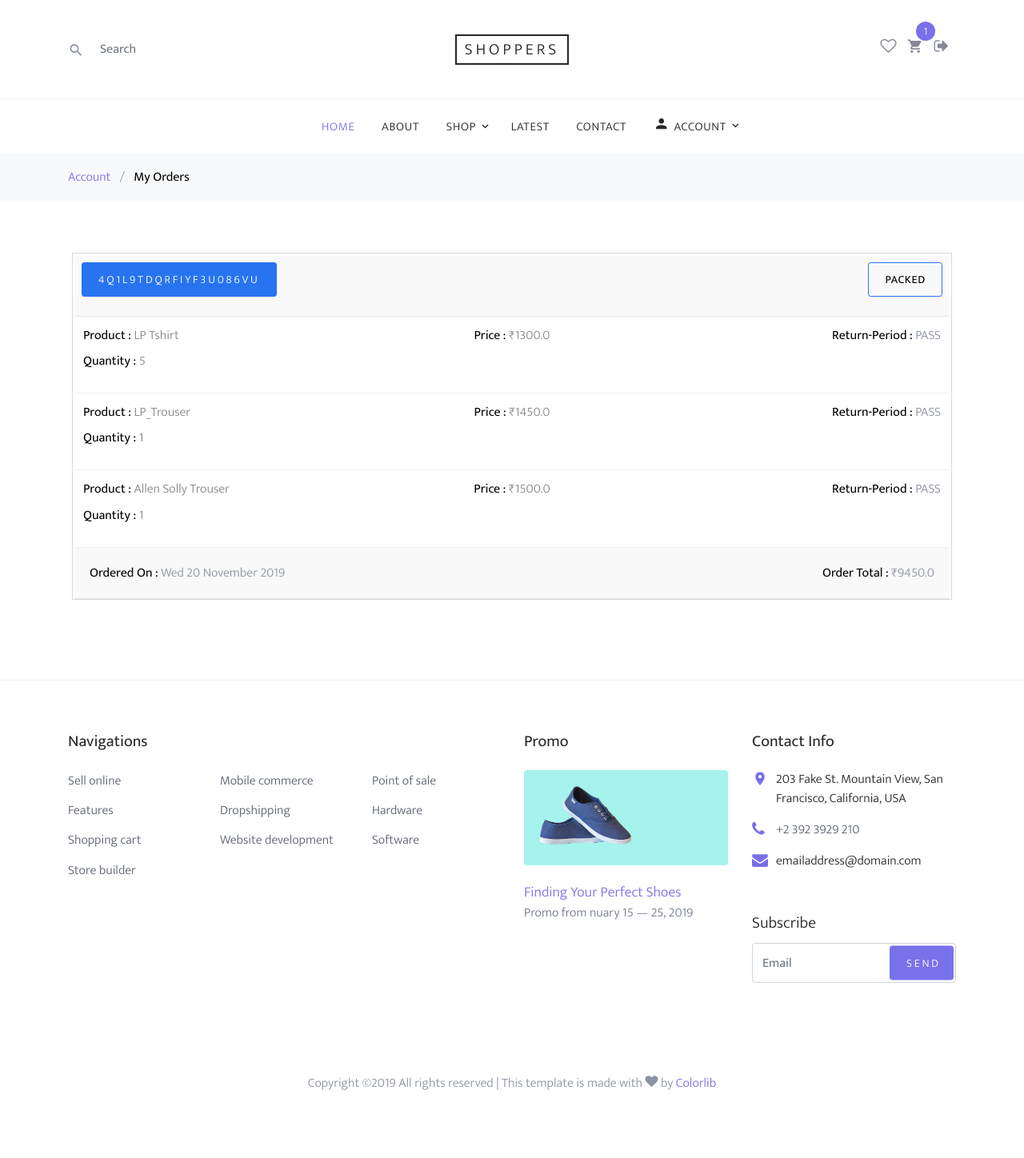
After one commit to athulanilthomas/django-template, a Django app: page /profile/orders/ in a window 1280 px wide. The commit adds this page. Shown: the whole page at 80% size. Run offline with Django 3.2, Linux system fonts and the light colour scheme; a user stored in the database is signed in; data comes from the database, SQL or seed files in the repository; both versions use the stored data as it was after the commit; some libraries are stand-ins or nearby versions; some web fonts are replaced.

Commit message:
updated with my orders in profile section

```diff
--- a/core/urls.py
+++ b/core/urls.py
@@ -9,7 +9,8 @@ from .views import (
     add_to_cart,
     remove_from_cart,
     remove_single_item,
-    RequestRefundView
+    RequestRefundView,
+    ProfileOrderView,
 )
 
 app_name = 'core'
@@ -22,6 +23,7 @@ urlpatterns = [
     path('checkout/', CheckoutView.as_view(), name='checkout'),
     path('payment/<payment_method>', PaymentView.as_view(), name='payment'),
     path('request-refund/', RequestRefundView.as_view(), name='request-refund'),
+    path('profile/orders/', ProfileOrderView.as_view(), name='my-orders'),
     path('add-to-cart/<slug>', add_to_cart, name='add-to-cart'),
     path('remove-from-cart/<slug>', remove_from_cart, name='remove-from-cart'),
     path('remove-single-item/<slug>',
--- a/core/views.py
+++ b/core/views.py
@@ -34,6 +34,17 @@ class HomeView(ListView):
 class ProductDetailView(DetailView):
     model = Item
     template_name = "product_detail.html"
+
+
+class ProfileOrderView(ListView):
+    model = Order
+    context_object_name = 'orders'
+    template_name = 'profile/my_orders.html'
+
+    def get_queryset(self):
+        queryset = super(ProfileOrderView, self).get_queryset()
+        queryset = queryset.filter(user=self.request.user, ordered=True)
+        return queryset
 
 
 class CartView(LoginRequiredMixin, View):
--- a/templates/base.html
+++ b/templates/base.html
@@ -58,7 +58,6 @@
               <div class="site-top-icons">
                 <ul>
                 {% if request.user.is_authenticated %}
-                  <li><a href="#"><span class="icon icon-person"></span></a></li>
                   <li><a href="#"><span class="icon icon-heart-o"></span></a></li>
                   <li>
                     <a href="{% url 'core:cart' %}" class="site-cart">
@@ -101,13 +100,20 @@
                 </li>
               </ul>
             </li>
-            <li><a href="#">Catalogue</a></li>
-            <li><a href="#">New Arrivals</a></li>
+            <li><a href="#">Latest</a></li>
             <li><a href="#">Contact</a></li>
             {% if not request.user.is_authenticated  %}
             <li><a style="color: #fafafa" href="{% url 'account_login' %}" class="btn btn-primary btn-sm">Login</a></li>
+            {% else %}
+            <li class="has-children">
+              <a  href=""><span style="letter-spacing: 5.53px;" class="icon icon-person"></span>Account</a>
+              <ul class="dropdown">
+                <li><a href="#">Profile</a></li>
+                <li><a href="{% url 'core:my-orders'  %}">My orders</a></li>
+                <li><a href="#">Change password</a></li>
+              </ul>
+            </li>
             {% endif %}
-
           </ul>
         </div>
       </nav>
--- /dev/null
+++ b/templates/profile/my_orders.html
@@ -0,0 +1,131 @@
+{% extends "base.html" %}
+
+{% block extra_head %}
+
+<style>
+
+
+    .order_container {
+        width: 100%;
+        border: 1px solid #d7d7d7;
+        background-color: #fff;
+        padding: 3px 3px 0px;
+        margin: 20px;
+    }
+
+    .order_id_con,
+    .order_summary {
+        background-color: #f9f9f9;
+        border-bottom: 1px solid#e6e6e6;
+    }
+
+    .order_summary {
+        padding: 10px;
+    }
+
+    .order_details {
+        padding: 10px;
+        border-bottom: 1px solid #f0f0f0;
+    }
+
+    .order_details span {
+        text-transform: capitalize;
+        font-size: 16px;
+        color: #878787;
+    }
+
+    .track_btn {
+        border-color: #2874f0 !important;
+        color: black !important;
+    }
+
+    .track_btn:hover {
+        background-color: transparent !important;
+        border-color: #2874f0 !important;
+    }
+
+    h6 {
+        display: inline;
+        text-transform: capitalize;
+        font-weight: 400;
+        color: black !important;
+    }
+</style>
+
+{% endblock extra_head %}
+
+{% block content %}
+<div class="bg-light py-3">
+    <div class="container">
+        <div class="row">
+            <div class="col-md-12 mb-0"><a href="index.html">Account</a> <span class="mx-2 mb-0">/</span> <strong
+                    class="text-black">My Orders</strong></div>
+        </div>
+    </div>
+</div>
+
+<div style="margin-top:-35px" class="site-section">
+    <div class="container">
+        <div class="row">
+            <div class="col-md-12 text-center">
+                <div class="row">
+
+                    {% for order in orders %}
+                    <!-- Single Order -->
+                    <div class="order_container" class="col-md-12">
+                        <div class="order_id_con my-auto d-flex justify-content-between bd-highlight mb-3">
+                            <div class="p-2 bd-highlight">
+                                <p><a style="background-color: #2874f0; border-color: #2874f0;" href="shop.html"
+                                        class="btn btn-sm btn-primary">{{ order.ref_code }}</a></p>
+                            </div>
+                            <div class="p-2 bd-highlight">
+                                <a  class="track_btn btn btn-outline-primary btn-sm btn-block" >
+                                    {{ order.get_status_display }}
+                                </a>
+                            </div>
+                        </div>
+
+                        {% for order_item in  order.items.all %}
+                        <div class="order_details">
+                            <div class="row mb-3">
+                                <div style="text-align: left;" class="col-md-4">
+                                    <div style="margin-bottom: 5px;">
+                                        <h6>Product : </h6><span> {{ order_item.item.title }}</span><br>
+                                    </div>
+                                    <h6>Quantity : </h6><span> {{ order_item.quantity}}</span>
+                                </div>
+                                <div style="text-align: center;" class="col-md-4">
+                                    <h6>Price : </h6><span> ₹{{ order_item.item.price }}</span>
+                                </div>
+                                <div style="text-align: right;" class="col-md-4">
+                                    <h6>Return-Period : </h6> PASS
+                                </div>
+                            </div>
+                        </div>
+                        {% endfor %}
+                        <div class="order_summary">
+                            <div class="d-flex my-auto justify-content-between bd-highlight mb-3">
+                                <div class="p-2 bd-highlight">
+                                    <h6>Ordered on : </h6><span> {{ order.ordered_date|date:"D d F Y"  }}</span>
+                                </div>
+                                <div class="p-2 bd-highlight">
+                                    <h6>Order total : </h6><span> ₹{{ order.get_cart_price }}</span>
+                                </div>
+                            </div>
+                        </div>
+                    </div>
+                    <!-- Single Order END-->
+                    {% empty %}
+                    <div class="text-center col-md-12">
+                        <h6 style="font-size:22px">Your cart is currently empty !! </h6>
+                        <div class="mt-5 mb-5">
+                            <button onclick="window.location='/'" class="btn btn-primary btn-sm"> Continue Shopping
+                            </button>
+                        </div>
+                    </div>
+                    {% endfor %}
+                </div>
+            </div>
+        </div>
+    </div>
+</div> {% endblock content %}
```
Also changed, not shown: db.sqlite3.
